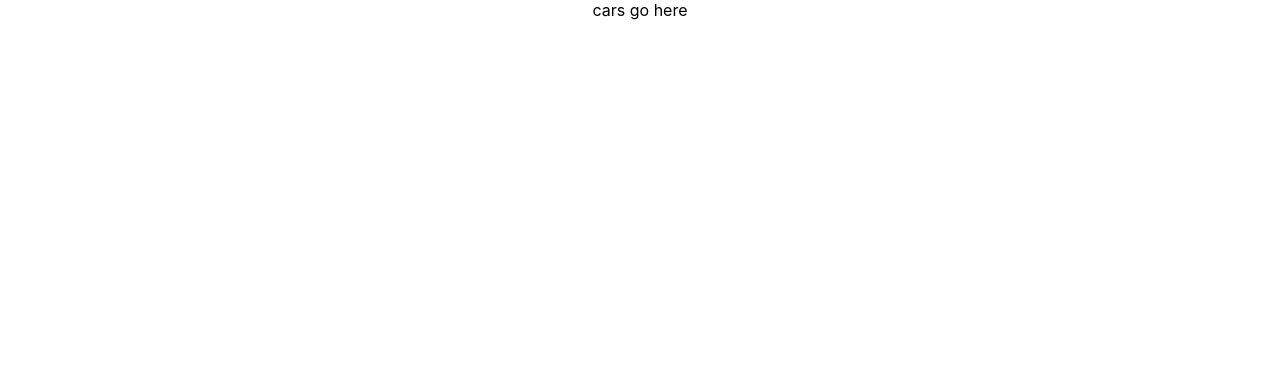
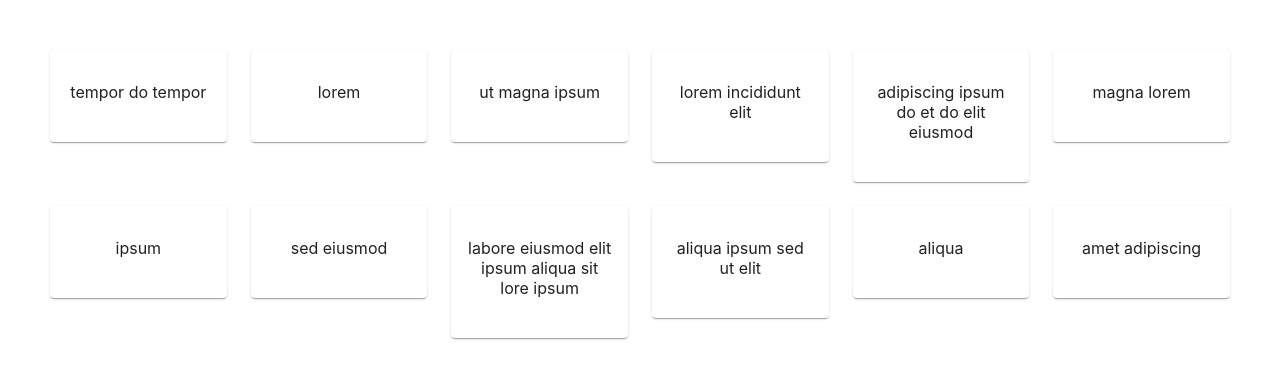
Before and after one commit to amelia678/car-demo, a React (Create React App) app: page / in a window 1280 px wide. Shown: the top 378 px of the page. Built offline with nearby package versions, Linux system fonts and the light colour scheme.

Commit message:
Add material ui.

```diff
--- a/package.json
+++ b/package.json
@@ -3,6 +3,7 @@
   "version": "0.1.0",
   "private": true,
   "dependencies": {
+    "@material-ui/core": "^4.11.3",
     "@testing-library/jest-dom": "^5.11.4",
     "@testing-library/react": "^11.1.0",
     "@testing-library/user-event": "^12.1.10",
--- a/src/App.css
+++ b/src/App.css
@@ -1,5 +1,6 @@
 .App {
   text-align: center;
+  margin: 50px
 }
 
 .App-logo {
--- /dev/null
+++ b/src/data/test-data.js
@@ -0,0 +1,64 @@
+export const carData = () => [
+  {
+    Heading: "tempor do tempor",
+    Subheading: "ipsum et",
+    Price: 22000,
+  },
+  {
+    Heading: "lorem",
+    Subheading: "do incididunt",
+    Price: 33000,
+  },
+  {
+    Heading: "ut magna ipsum",
+    Subheading: "labore sed",
+    Price: 14000,
+  },
+  {
+    Heading: "lorem incididunt elit",
+    Subheading: "aliqua ipsum",
+    Price: 43000,
+    showBridge: true,
+  },
+  {
+    Heading: "adipiscing ipsum do et do elit eiusmod",
+    Subheading: "et dolor",
+    Price: 27000,
+  },
+  {
+    Heading: "magna lorem",
+    Subheading: "eisumod do",
+    Price: 15000,
+  },
+  {
+    Heading: "ipsum",
+    Subheading: "elit elit",
+    Price: 43000,
+  },
+  {
+    Heading: "sed eiusmod",
+    Subheading: "consectetur dolor",
+    Price: 25000,
+  },
+  {
+    Heading: "labore eiusmod elit ipsum aliqua sit lore ipsum",
+    Subheading: "aliqua sed",
+    Price: 37000,
+    showBridge: true,
+  },
+  {
+    Heading: "aliqua ipsum sed ut elit",
+    Subheading: "tempor aliqua",
+    Price: 1000,
+  },
+  {
+    Heading: "aliqua",
+    Subheading: "elit ut",
+    Price: 4000,
+  },
+  {
+    Heading: "amet adipiscing",
+    Subheading: "eisumod sit",
+    Price: 23000,
+  },
+];
--- a/src/views/CarList.jsx
+++ b/src/views/CarList.jsx
@@ -1,11 +1,25 @@
-import React from 'react'
+import { Card, CardContent, Grid } from "@material-ui/core";
+import React from "react";
+import { carData } from "../data/test-data";
 
 const CarList = () => {
   return (
     <div>
-      cars go here
+      <Grid container spacing={3}>
+        {carData().map((car, index) => {
+          return (
+            <Grid item md={2} sm={3} xs={6}>
+            <Card key={index}>
+              <CardContent>
+                <p>{car["Heading"]}</p>
+              </CardContent>
+            </Card>
+            </Grid>
+          );
+        })}
+      </Grid>
     </div>
-  )
-}
+  );
+};
 
-export default CarList
+export default CarList;
```
Also changed, not shown: src/data/test-data.json (deleted, +0 -64 lines), 2 other files (tests, documents, lock files or other folders).
